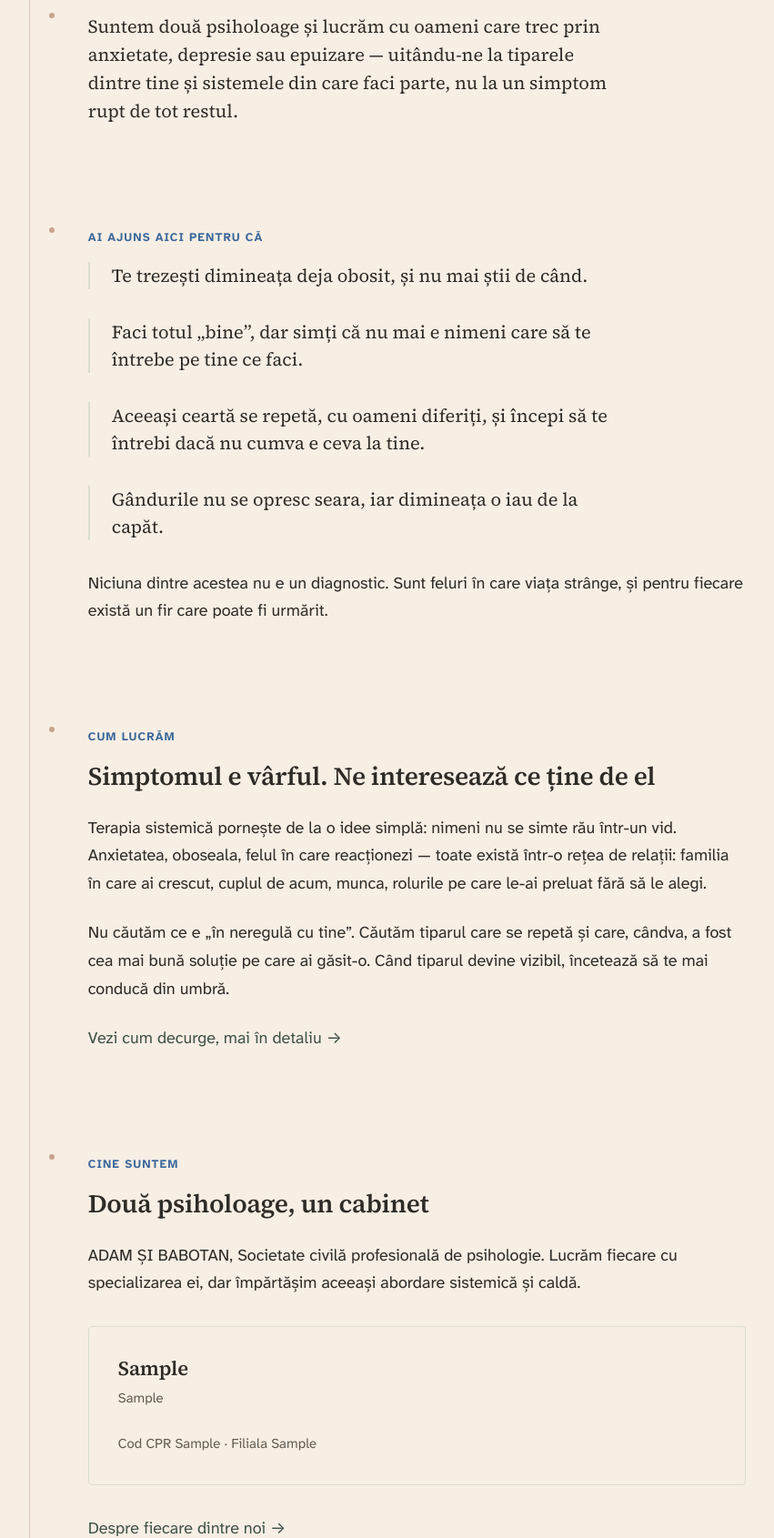
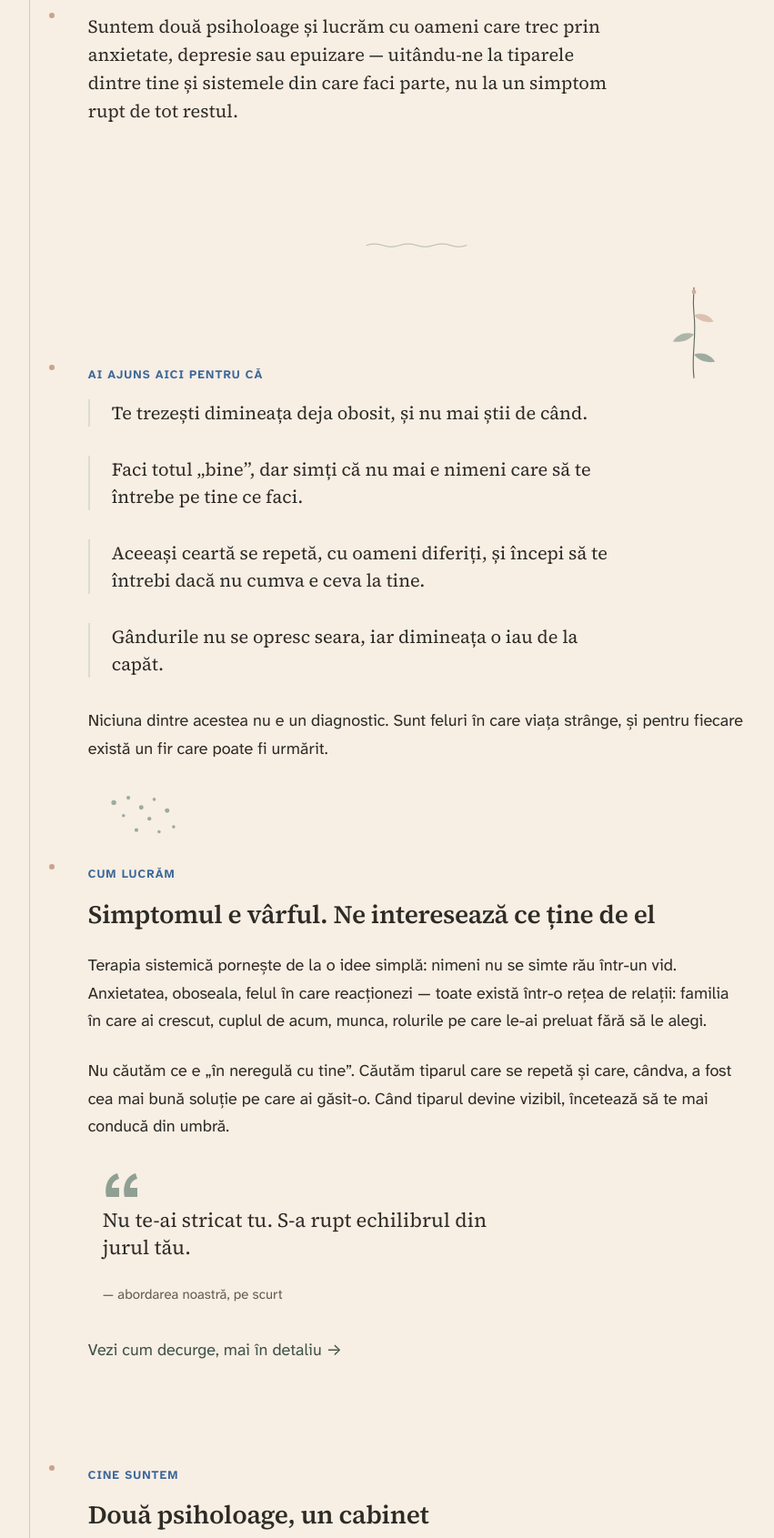
Before and after one commit to madalinagligor5-maker/psiho, a PHP site: page / in a window 1280 px wide. Shown: the part 1041-2732 px from the top of the page at 91% size, without its empty margins (206-1057 px from the left). Run offline with PHP 8.4, Linux system fonts and the light colour scheme; tables that the repository leaves empty hold one stand-in row (values such as "Sample post"); some libraries are stand-ins or nearby versions.

Commit message:
Elemente grafice din kit: valuri, puncte, frunze, ghilimele, blob-uri
Recreate ca SVG inline (nu se pot extrage din imaginea plata a kitului),
colorate din tokenuri, scalabile, self-hostate. Helper grafic($nume) cu:
val (separator ondulat), puncte, frunza, blob, ghilimea.

Aplicate pe Acasa: separatoare ondulate intre sectiuni, frunza + puncte ca
accente ambientale la „ai ajuns aici", pull-quote cu ghilimele grafice
(„Nu te-ai stricat tu. S-a rupt echilibrul din jurul tau.").

Co-Authored-By: Claude Opus 4.8 <noreply@anthropic.com>

```diff
--- a/public_html/assets/css/site.css
+++ b/public_html/assets/css/site.css
@@ -1045,6 +1045,61 @@ strong { font-weight: 700; }
 }
 
 /* --------------------------------------------------------------------------
+   Elemente grafice decorative (kitul de ilustrație): valuri, puncte, frunze,
+   blob-uri, ghilimele. Recreate ca SVG, colorate din tokenuri. Pur decorative.
+   -------------------------------------------------------------------------- */
+
+.g-val    { display: block; width: 7rem; height: auto; }
+.g-puncte { display: block; width: 5rem; height: auto; }
+.g-frunza { display: block; width: 3.5rem; height: auto; }
+.g-blob   { display: block; width: 100%; height: auto; }
+.g-ghilimea { display: block; width: 2.5rem; height: auto; }
+
+/* Separator de secțiune: o linie ondulată, centrată, discretă. */
+.divizor {
+  display: flex;
+  justify-content: center;
+  padding-block: var(--s2);
+  opacity: 0.7;
+}
+
+/* Accente ambientale — plutesc în colțul unei secțiuni, în spatele textului.
+   Secțiunea care le găzduiește trebuie să fie position: relative (o are deja). */
+.g-flotant {
+  position: absolute;
+  z-index: -1;
+  pointer-events: none;
+  opacity: 0.85;
+}
+.g-flotant--dreapta-sus { top: var(--s3); right: 4%; }
+.g-flotant--stanga-jos  { bottom: var(--s3); left: 3%; }
+.g-flotant--dreapta-jos { bottom: var(--s4); right: 5%; }
+
+/* Pull-quote — un citat scos în evidență, cu ghilimele grafice. */
+.citat {
+  position: relative;
+  max-width: 40ch;
+  margin: var(--s4) 0;
+  padding-left: var(--s2);
+}
+.citat .g-ghilimea { margin-bottom: var(--s1); }
+.citat p {
+  font-family: var(--font-display);
+  font-size: var(--t-h3);
+  font-weight: 400;
+  line-height: 1.4;
+  color: var(--cerneala);
+}
+.citat cite {
+  display: block;
+  margin-top: var(--s2);
+  font-family: var(--font-corp);
+  font-style: normal;
+  font-size: var(--t-mic);
+  color: var(--piatra);
+}
+
+/* --------------------------------------------------------------------------
    Hero SOFT — luminos, cald, organic (model: ilustrația trimisă de clientă)
 
    Fundal crem cu forme organice sage/bleu în jur (washuri radiale moi), plante
--- a/src/helpers.php
+++ b/src/helpers.php
@@ -95,6 +95,53 @@ function data_ro(?string $data): string
     ];
     $ts = strtotime($data);
     return date('j', $ts) . ' ' . $luni[(int) date('n', $ts)] . ' ' . date('Y', $ts);
+}
+
+/**
+ * Elemente grafice decorative, ca SVG inline (recreate după kitul de ilustrație
+ * al clientei: valuri, puncte, frunze, blob-uri, cadre). Toate colorate din
+ * tokenuri, scalabile, self-hostate. `$clasa` adaugă clase pentru poziționare.
+ *
+ * Sunt pur decorative — mereu aria-hidden.
+ */
+function grafic(string $nume, string $clasa = ''): string
+{
+    $c = $clasa !== '' ? ' ' . $clasa : '';
+    $svg = match ($nume) {
+
+        // Linie ondulată — separator blând între secțiuni.
+        'val' => '<svg class="g-val'.$c.'" viewBox="0 0 240 16" fill="none" aria-hidden="true">'
+            .'<path d="M2 8 Q 20 1 40 8 T 80 8 T 120 8 T 160 8 T 200 8 T 238 8" '
+            .'stroke="var(--salvie)" stroke-width="2" stroke-linecap="round"/></svg>',
+
+        // Grup de puncte răsfirate — textură organică.
+        'puncte' => '<svg class="g-puncte'.$c.'" viewBox="0 0 90 64" aria-hidden="true" fill="var(--salvie)">'
+            .'<circle cx="8" cy="14" r="3"/><circle cx="26" cy="8" r="2.4"/><circle cx="20" cy="30" r="2"/>'
+            .'<circle cx="42" cy="20" r="2.8"/><circle cx="58" cy="10" r="2"/><circle cx="52" cy="34" r="2.4"/>'
+            .'<circle cx="74" cy="24" r="2.8"/><circle cx="82" cy="44" r="2"/><circle cx="36" cy="48" r="2.4"/>'
+            .'<circle cx="64" cy="50" r="2"/></svg>',
+
+        // Rămurică simplă cu frunze — element de natură.
+        'frunza' => '<svg class="g-frunza'.$c.'" viewBox="0 0 70 130" fill="none" aria-hidden="true">'
+            .'<path d="M35 128 C 31 96 39 72 35 40 C 33 22 35 12 35 4" stroke="var(--salvie-inchis)" stroke-width="1.4" stroke-linecap="round"/>'
+            .'<path d="M35 96 C 46 92 58 96 64 106 C 52 108 41 104 35 96 Z" fill="var(--salvie)"/>'
+            .'<path d="M35 68 C 24 64 12 68 6 78 C 18 80 29 76 35 68 Z" fill="var(--salvie)" opacity="0.85"/>'
+            .'<path d="M35 42 C 46 38 57 42 62 51 C 51 53 41 49 35 42 Z" fill="var(--teracota)" opacity="0.7"/>'
+            .'<circle cx="35" cy="10" r="3" fill="var(--teracota)"/></svg>',
+
+        // Blob organic moale — pată de fundal.
+        'blob' => '<svg class="g-blob'.$c.'" viewBox="0 0 220 200" aria-hidden="true">'
+            .'<path fill="var(--salvie)" opacity="0.22" d="M120 14 C 168 8 210 44 210 96 '
+            .'C 210 148 176 190 122 186 C 74 182 24 168 14 116 C 5 68 40 28 74 18 C 92 12 104 16 120 14 Z"/></svg>',
+
+        // Cadru de citat — bulă rotunjită pentru un pull-quote.
+        'ghilimea' => '<svg class="g-ghilimea'.$c.'" viewBox="0 0 40 32" aria-hidden="true" fill="var(--salvie)">'
+            .'<path d="M4 30 C 2 20 4 8 16 4 L 18 10 C 12 12 10 16 10 20 L 18 20 L 18 30 Z"/>'
+            .'<path d="M24 30 C 22 20 24 8 36 4 L 38 10 C 32 12 30 16 30 20 L 38 20 L 38 30 Z"/></svg>',
+
+        default => '',
+    };
+    return $svg;
 }
 
 /** Randeaza un sablon din src/views cu variabilele date. */
--- a/src/views/public/acasa.php
+++ b/src/views/public/acasa.php
@@ -45,8 +45,12 @@ $psihologi = $psihologi ?? [];
   </p>
 </section>
 
+<div class="divizor"><?= grafic('val') ?></div>
+
 <!-- Ai ajuns aici pentru ca... -->
 <section class="sectiune reveal">
+  <?= grafic('frunza', 'g-flotant g-flotant--dreapta-sus') ?>
+  <?= grafic('puncte', 'g-flotant g-flotant--stanga-jos') ?>
   <p class="eticheta">Ai ajuns aici pentru că</p>
   <ul class="recunoasteri">
     <li>Te trezești dimineața deja obosit, și nu mai știi de când.</li>
@@ -75,6 +79,13 @@ $psihologi = $psihologi ?? [];
     cândva, a fost cea mai bună soluție pe care ai găsit-o. Când tiparul devine
     vizibil, încetează să te mai conducă din umbră.
   </p>
+
+  <blockquote class="citat">
+    <?= grafic('ghilimea') ?>
+    <p>Nu te-ai stricat tu. S-a rupt echilibrul din jurul tău.</p>
+    <cite>— abordarea noastră, pe scurt</cite>
+  </blockquote>
+
   <p style="margin-top: var(--s3)">
     <a href="<?= e(url('cum-functioneaza')) ?>">Vezi cum decurge, mai în detaliu →</a>
   </p>
@@ -202,6 +213,8 @@ $psihologi = $psihologi ?? [];
 </section>
 <?php endif ?>
 
+<div class="divizor"><?= grafic('val') ?></div>
+
 <div class="reveal">
 <?= view('public/_cta') ?>
 </div>
```
